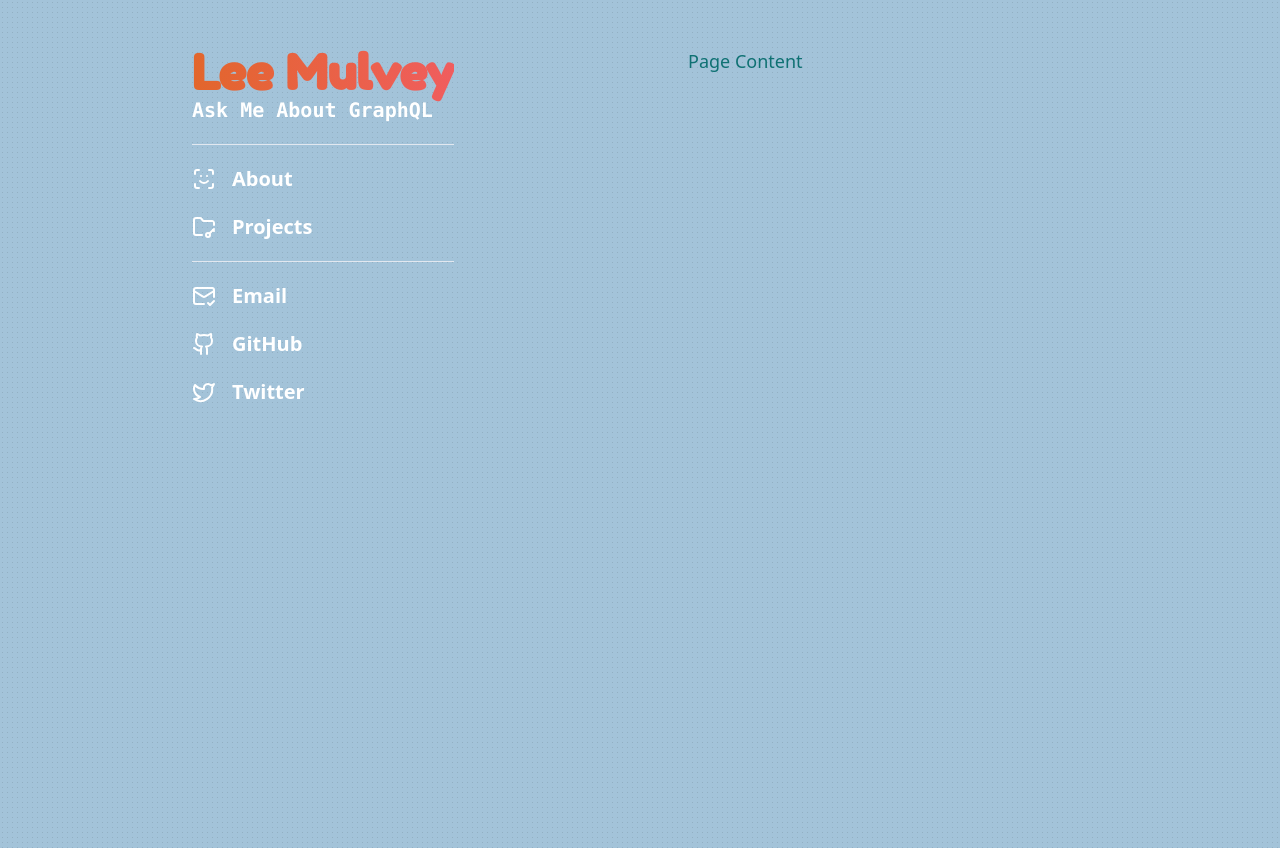
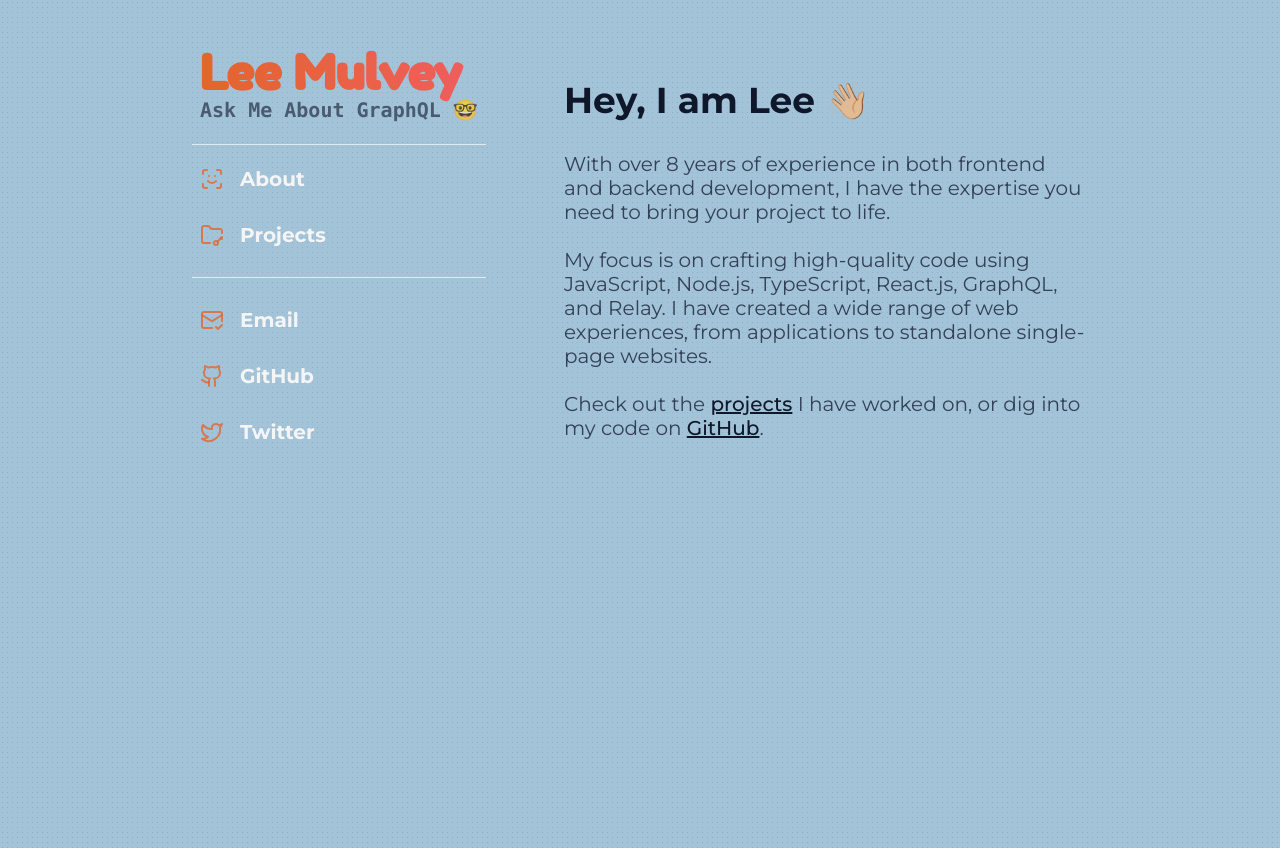
Before and after one commit to LMulvey/leemulvey-2023, a Next.js app: page / in a window 1280 px wide. Built offline with nearby package versions, Linux system fonts and the light colour scheme.

Commit message:
fix: some site updates

```diff
--- a/app/globals.css
+++ b/app/globals.css
@@ -50,18 +50,12 @@ blockquote {
 }
 
 h1, h2, h3, h4, h5, h6 {
-  font-family: 'sans-serif';
+  font-family: 'Montserrat', sans-serif;
   margin-top: 1.5rem;
   margin-bottom: 0;
   line-height: 1.5rem;
 }
 
-h1 { font-size: 4.242rem; line-height: 4.5rem; margin-top: 3rem; }
-h2 { font-size: 2.828rem; line-height: 3rem; margin-top: 3rem; }
-h3 { font-size: 1.414rem; }
-h4 { font-size: 0.707rem; }
-h5 { font-size: 0.4713333333333333rem; }
-h6 { font-size: 0.3535rem; }
 
 code {
   vertical-align: bottom;
--- a/app/layout.tsx
+++ b/app/layout.tsx
@@ -1,5 +1,8 @@
+import { Montserrat } from "next/font/google";
 import { PageLayout } from "@/src/components/PageLayout";
 import "./globals.css";
+
+const montserrat = Montserrat({ subsets: ["latin"] });
 
 export default function RootLayout({
   children,
@@ -9,7 +12,9 @@ export default function RootLayout({
   return (
     <html lang="en">
       <head />
-      <body className="bg-darkBlue text-darkGreen font-sans">
+      <body
+        className={`bg-darkBlue text-darkGreen font-sans ${montserrat.className}`}
+      >
         <PageLayout>{children}</PageLayout>
       </body>
     </html>
--- a/app/page.tsx
+++ b/app/page.tsx
@@ -1,3 +1,29 @@
 export default function Home() {
-  return <section>Page Content</section>;
+  return (
+    <article className="prose prose-slate lg:prose-xl mt-8">
+      <h2>Hey, I am Lee 👋🏼</h2>
+      <p>
+        With over 8 years of experience in both frontend and backend
+        development, I have the expertise you need to bring your project to
+        life.
+      </p>
+      <p>
+        My focus is on crafting high-quality code using JavaScript, Node.js,
+        TypeScript, React.js, GraphQL, and Relay. I have created a wide range of
+        web experiences, from applications to standalone single-page websites.
+      </p>
+      <p>
+        Check out the <a href="/projects">projects</a> I have worked on, or dig
+        into my code on{" "}
+        <a
+          href="https://github.com/lmulvey"
+          target="_blank"
+          rel="noreferrer noopener"
+        >
+          GitHub
+        </a>
+        .
+      </p>
+    </article>
+  );
 }
--- a/package.json
+++ b/package.json
@@ -26,12 +26,13 @@
     "typescript": "4.9.4"
   },
   "devDependencies": {
+    "@tailwindcss/typography": "^0.5.9",
     "autoprefixer": "^10.4.14",
     "cspell": "^6.31.1",
     "husky": "^8.0.3",
     "lint-staged": "^13.2.1",
     "postcss": "^8.4.23",
-    "prettier": "^2.8.7",
+    "prettier": "^2.8.3",
     "tailwindcss": "^3.3.1"
   },
   "engines": {
--- a/src/components/Logo/Logo.tsx
+++ b/src/components/Logo/Logo.tsx
@@ -1,5 +1,6 @@
 import { Fredoka_One } from "next/font/google";
 import { cx } from "class-variance-authority";
+import Link from "next/link";
 
 const fredoka = Fredoka_One({
   subsets: ["latin"],
@@ -10,26 +11,27 @@ const descriptors = [
   "Weird Dad 👨🏼‍💻",
   "Super Weird Dad 💁🏼‍♂️",
   "Bike Dad 🚲",
-  "Ask Me About GraphQL",
-  "Secretly Loves AWS",
-  "Full Stacker",
-  "Description Writer",
-  "Edmonton > Calgary",
+  "Ask Me About GraphQL 🤓",
+  "Secretly Loves AWS 🌤️",
+  "Full Stacker 🥞",
+  "Description Writer 📝",
+  "Edmonton > Calgary 🌁",
   "Lover of All Love 🏳️‍🌈",
   "Jazz Hands 🤗",
   "Manatee Researcher 🐋",
-  "Five-time 10km Runner",
+  "Five-time 10km Runner 🏃🏼‍♂️",
   "Sweat of the Seas 🏴‍☠️",
 ];
 
 const randomDescriptor = (() => {
-  let descriptor = descriptors[Math.floor(Math.random() * descriptors.length)];
+  const descriptor = descriptors[Math.floor(Math.random() * descriptors.length)];
   return descriptor;
 })();
 
 export const Logo = ({ className }: { className?: string }) => {
   return (
-    <header className={className}>
+    <Link className="focus:bg-slate-300/50 rounded-md hover:scale-105 transition-transform" href="/">
+    <header className={`${className} select-none`}>
       <h1
         className={cx([
           fredoka.className,
@@ -47,9 +49,10 @@ export const Logo = ({ className }: { className?: string }) => {
       >
         Lee Mulvey
       </h1>
-      <p className="font-mono text-xl font-extrabold p-0 -mt-2 text-white">
+      <p className="font-mono text-xl font-extrabold p-0 -mt-2 text-slate-700/80">
         {randomDescriptor}
       </p>
     </header>
+    </Link>
   );
 };
--- a/src/components/PageLayout/PageLayout.tsx
+++ b/src/components/PageLayout/PageLayout.tsx
@@ -3,7 +3,7 @@ import { Sidebar } from "../Sidebar";
 
 export const PageLayout = ({ children }: { children: ReactNode }) => {
   return (
-    <main className="grid gap-24 grid-cols-1 md:grid-cols-2 max-w-4xl mx-auto my-12">
+    <main className="grid gap-12 grid-cols-1 md:grid-cols-[324px_1fr] max-w-4xl mx-auto my-12">
       <Sidebar />
       {children}
     </main>
--- a/src/components/Sidebar/Sidebar.tsx
+++ b/src/components/Sidebar/Sidebar.tsx
@@ -2,47 +2,47 @@ import Link from "next/link";
 import { Logo } from "../Logo";
 import { FolderKey, Github, MailCheck, ScanFace, Twitter } from "lucide-react";
 
-const LinkClasses =
-  "text-white text-xl font-bold mb-5 flex flex-row gap-4 items-center";
+const iconClasses = "text-orange/80";
+
+const linkClasses =
+  "text-neutral-100 p-2 rounded-md transition-colors hover:bg-slate-300/50 focus:bg-slate-300/50 text-xl font-bold mb-3 flex flex-row gap-4 items-center";
 
 export const Sidebar = () => {
   return (
-    <aside className="max-w-full md:max-w-max grid grid-col-1">
-      <Logo className="mb-5 pb-5 border-b border-slate-200" />
-      <Link className={LinkClasses} href="/about">
-        <ScanFace size={24} />
+    <aside className="max-w-full md:max-w-fit h-fit grid grid-col-1">
+      <Logo className="mb-3 px-2 pb-5 border-b border-slate-200" />
+      <Link className={linkClasses} href="/about">
+        <ScanFace className={iconClasses} size={24} />
         About
       </Link>
-      <Link
-        className={`${LinkClasses} mb-5 pb-5 border-b border-slate-200`}
-        href="/projects"
-      >
-        <FolderKey size={24} />
+      <Link className={`${linkClasses} mb-5`} href="/projects">
+        <FolderKey className={iconClasses} size={24} />
         Projects
       </Link>
+      <div className="mb-5 border-b border-slate-200" />
       <a
-        className={LinkClasses}
+        className={linkClasses}
         href="mailto:hello@leemulvey.com?subject=Hey, Lee, I promise I am not sending you spam"
       >
-        <MailCheck size={24} />
+        <MailCheck className={iconClasses} size={24} />
         Email
       </a>
       <a
-        className={LinkClasses}
+        className={linkClasses}
         href="https://github.com/lmulvey"
         rel="noopener noreferrer"
         target="_blank"
       >
-        <Github size={24} />
+        <Github className={iconClasses} size={24} />
         GitHub
       </a>
       <a
-        className={LinkClasses}
+        className={linkClasses}
         href="https://twitter.com/leemulvey"
         rel="noopener noreferrer"
         target="_blank"
       >
-        <Twitter size={24} />
+        <Twitter className={iconClasses} size={24} />
         Twitter
       </a>
     </aside>
--- a/tailwind.config.js
+++ b/tailwind.config.js
@@ -11,8 +11,8 @@ module.exports = {
         mediumBlue: "#CCD6EB",
         lightBlue: "#E9ECF5",
         orange: "#e2662c",
-      }
+      },
     },
   },
-  plugins: [require("tailwindcss-animate")],
-}
+  plugins: [require("tailwindcss-animate"), require("@tailwindcss/typography")],
+};
```
Also changed, not shown: 1 other file (tests, documents, lock files or other folders).
